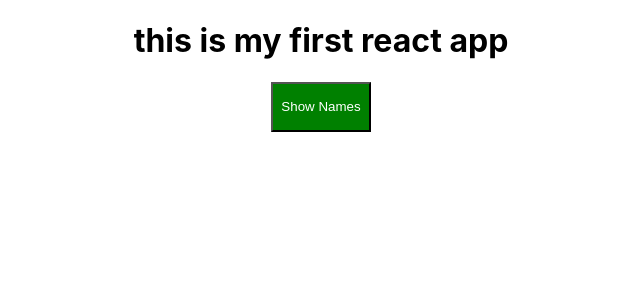
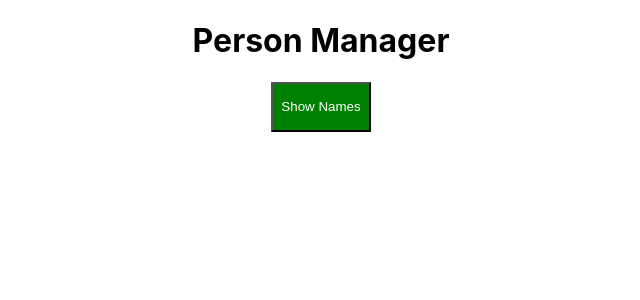
Before and after one commit to Chandan-Saini/react-app-latest-prctc, a React (Create React App) app: page / in a window 1280 px wide. Shown: the top 300 px of the page, without its empty margins (319-959 px from the left). Built offline with nearby package versions, Linux system fonts and the light colour scheme.

Commit message:
added title in App.js as props and access it

```diff
--- a/src/components/Cockpit/Cockpit.js
+++ b/src/components/Cockpit/Cockpit.js
@@ -18,7 +18,7 @@
     }
 
     return (<div className={cockpitCss.Cockpit}>
-        <h1 className={classesArr.join(" ")}>this is my first react app </h1>
+        <h1 className={classesArr.join(" ")}>{props.title}</h1>
         <button className={btnClass} onClick={props.togglePersonsHandler}>
             Show Names
           </button>
--- a/src/containers/App.js
+++ b/src/containers/App.js
@@ -57,7 +57,7 @@
     return (
 
         <div className={classes.App}>
-         <Cockpit showPersons={this.state.showPersons} persons={this.state.persons} togglePersonsHandler={this.togglePersonsHandler} />
+         <Cockpit title={this.props.appTitle} showPersons={this.state.showPersons} persons={this.state.persons} togglePersonsHandler={this.togglePersonsHandler} />
           {persons}
         </div>
     );
--- a/src/index.js
+++ b/src/index.js
@@ -1,14 +1,14 @@
-import React from 'react';
-import ReactDOM from 'react-dom';
-import './index.css';
-import App from './containers/App';
-import * as serviceWorker from './serviceWorker';
+import React from "react";
+import ReactDOM from "react-dom";
+import "./index.css";
+import App from "./containers/App";
+import * as serviceWorker from "./serviceWorker";
 
 ReactDOM.render(
   <React.StrictMode>
-    <App />
+    <App appTitle="Person Manager" />
   </React.StrictMode>,
-  document.getElementById('root')
+  document.getElementById("root")
 );
 
 // If you want your app to work offline and load faster, you can change
```
